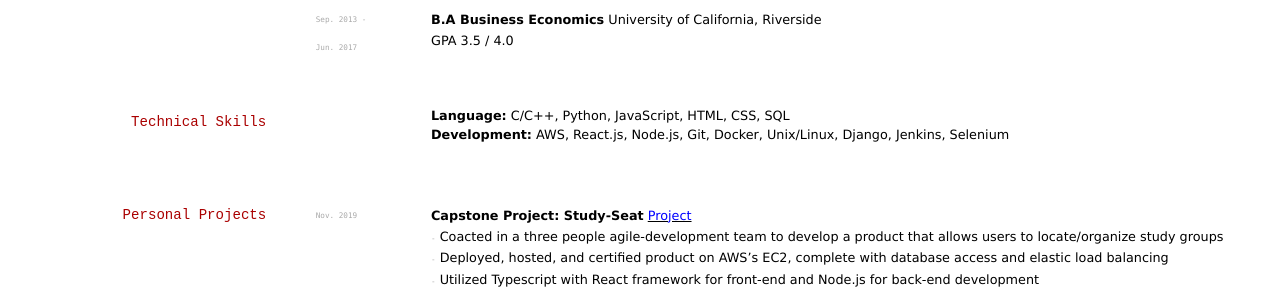
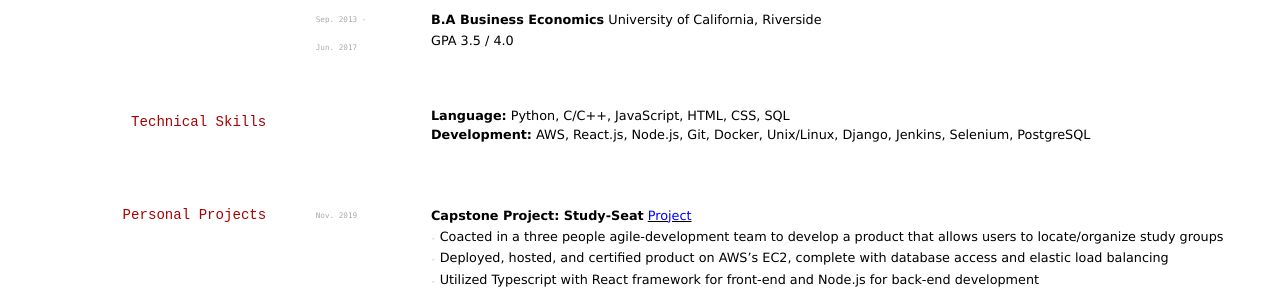
Before and after one commit to elipapa/markdown-cv, a Jekyll site: the page built from index.md, in a window 1280 px wide. Shown: the part 535-835 px from the top of the page. Built offline with Jekyll 4.4.1, drawn with Linux system fonts in a browser that asks for light colours.

Commit message:
Update index.md

```diff
--- a/index.md
+++ b/index.md
@@ -54,8 +54,8 @@ __B.A Business Economics__   University of California, Riverside
 - GPA 3.5 / 4.0
 
 ## Technical Skills
-- __Language:__ C/C++, Python, JavaScript, HTML, CSS, SQL
-- __Development:__ AWS, React.js, Node.js, Git, Docker, Unix/Linux, Django, Jenkins, Selenium
+- __Language:__ Python, C/C++, JavaScript, HTML, CSS, SQL
+- __Development:__ AWS, React.js, Node.js, Git, Docker, Unix/Linux, Django, Jenkins, Selenium, PostgreSQL
 
 ## Personal Projects
 
```
